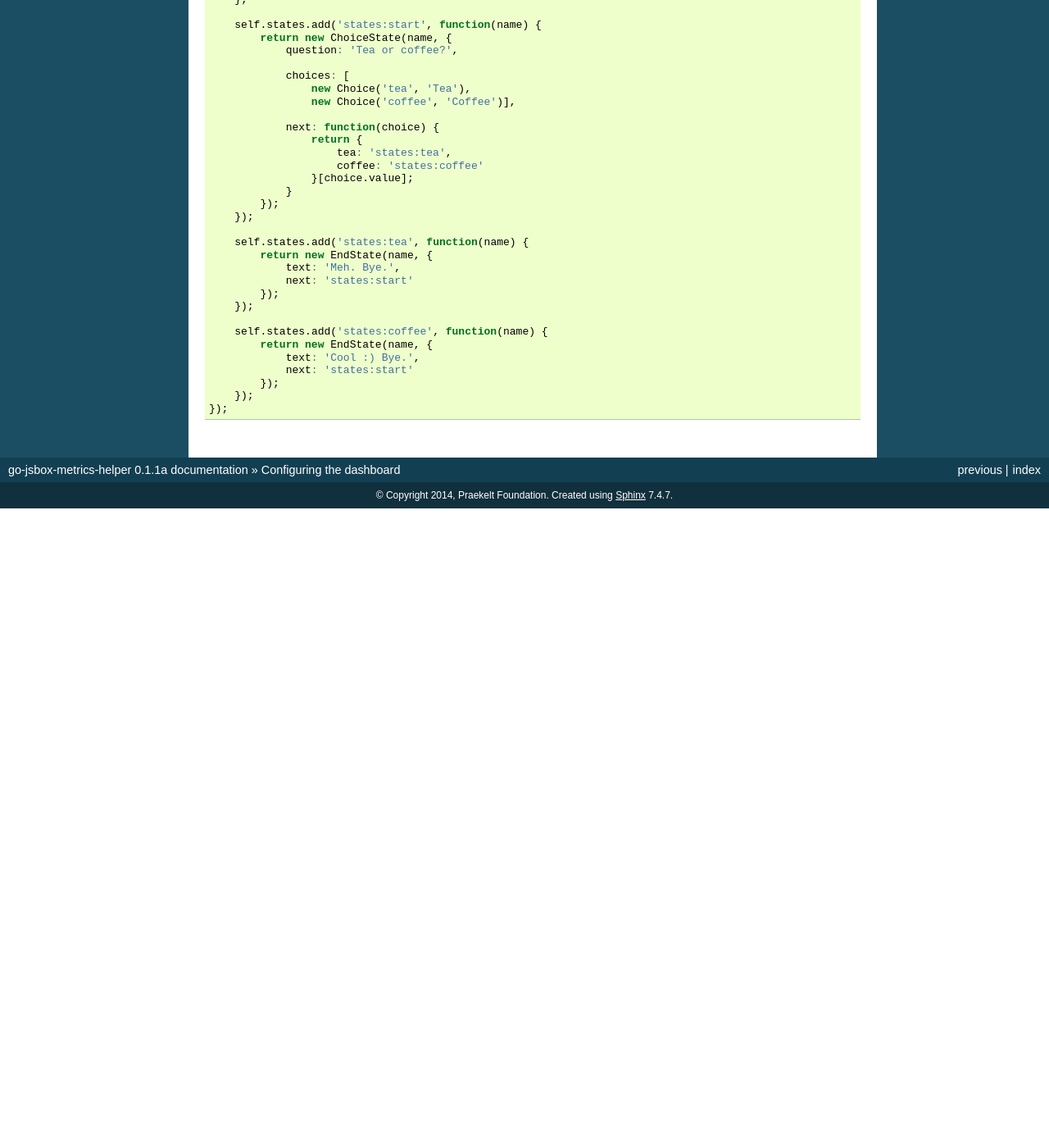
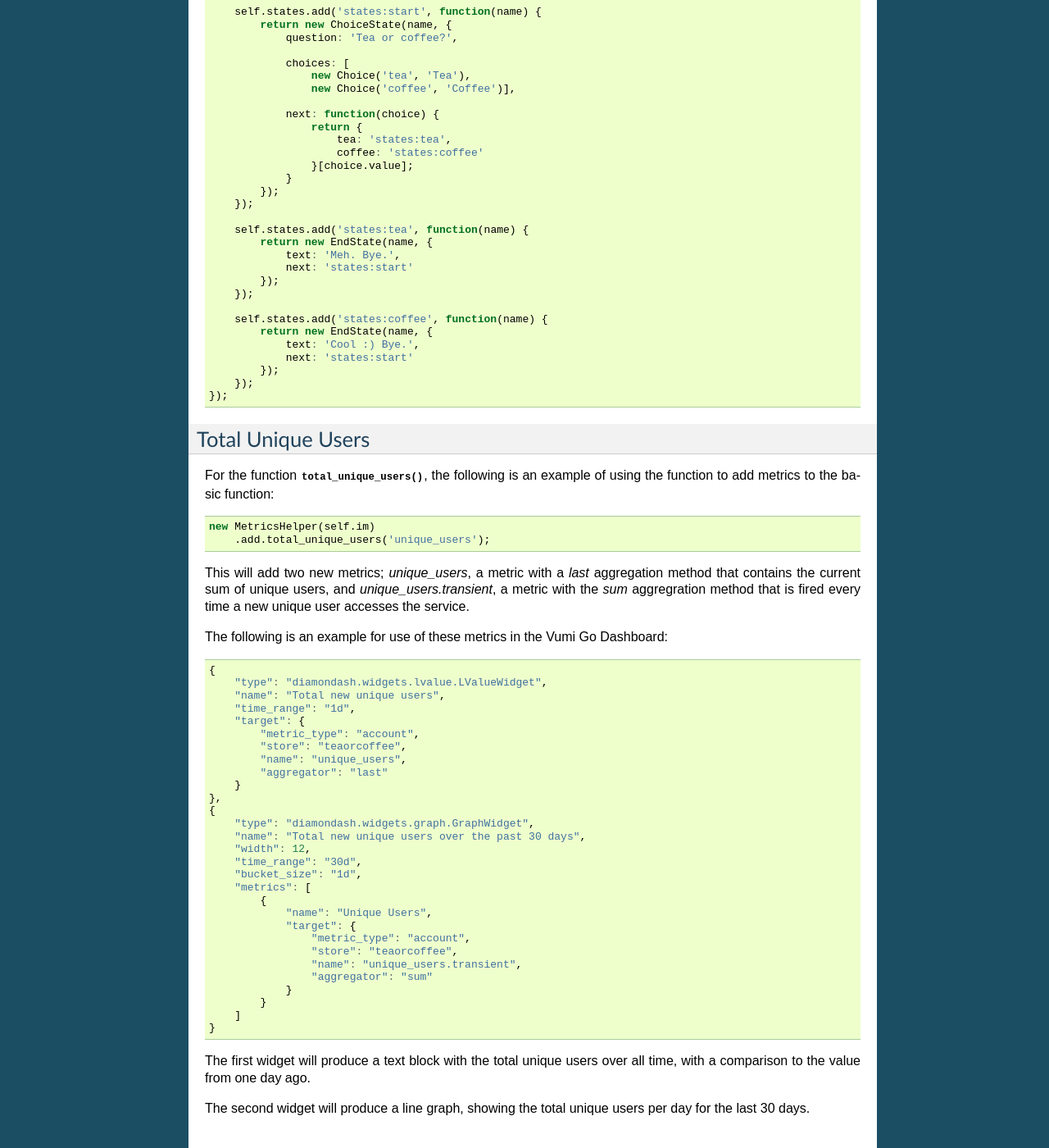
Before and after one commit to praekeltfoundation/go-jsbox-metrics-helper, a Sphinx documentation site: the page built from docs/dashboard.rst, in a window 1280 px wide and 1400 px high, scrolled down 533 px. Shown: the whole window at 82% size. Built offline with Sphinx 7.4.7, drawn with Linux system fonts in a browser that asks for light colours; before the commit the page ends 1153 px from its top, so only the background shows below that.

Commit message:
Added total unique users documentation

```diff
--- a/docs/dashboard.rst
+++ b/docs/dashboard.rst
@@ -21,7 +21,6 @@ applied to this sample Vumi Go JavaScript Sandbox application:
     var Choice = vumigo.states.Choice;
     var ChoiceState = vumigo.states.ChoiceState;
     var EndState = vumigo.states.EndState;
-
 
     var SimpleApp = App.extend(function(self) {
         App.call(self, 'states:start');
@@ -63,7 +62,59 @@ applied to this sample Vumi Go JavaScript Sandbox application:
         });
     });
 
+Total Unique Users
+------------------
+For the function :func:`total_unique_users`, the following is an example of
+using the function to add metrics to the basic function:
 
+.. code-block:: javascript
 
+    new MetricsHelper(self.im)
+        .add.total_unique_users('unique_users');
+
+This will add two new metrics; `unique_users`, a metric with a `last`
+aggregation method that contains the current sum of unique users, and
+`unique_users.transient`, a metric with the `sum` aggregration method that is
+fired every time a new unique user accesses the service.
+
+The following is an example for use of these metrics in the Vumi Go Dashboard:
+
+.. code-block:: javascript
+
+    {
+        "type": "diamondash.widgets.lvalue.LValueWidget",
+        "name": "Total new unique users",
+        "time_range": "1d",
+        "target": {
+            "metric_type": "account",
+            "store": "teaorcoffee",
+            "name": "unique_users",
+            "aggregator": "last"
+        }
+    },
+    {
+        "type": "diamondash.widgets.graph.GraphWidget",
+        "name": "Total new unique users over the past 30 days",
+        "width": 12,
+        "time_range": "30d",
+        "bucket_size": "1d",
+        "metrics": [
+            {
+                "name": "Unique Users",
+                "target": {
+                    "metric_type": "account",
+                    "store": "teaorcoffee",
+                    "name": "unique_users.transient",
+                    "aggregator": "sum"
+                }
+            }
+        ]
+    }
+
+The first widget will produce a text block with the total unique users over all
+time, with a comparison to the value from one day ago.
+
+The second widget will produce a line graph, showing the total unique users per
+day for the last 30 days.
 
 .. _`Vumi Go Dashboard documentation`: http://vumi-go.readthedocs.org/en/latest/dashboards.html
```
